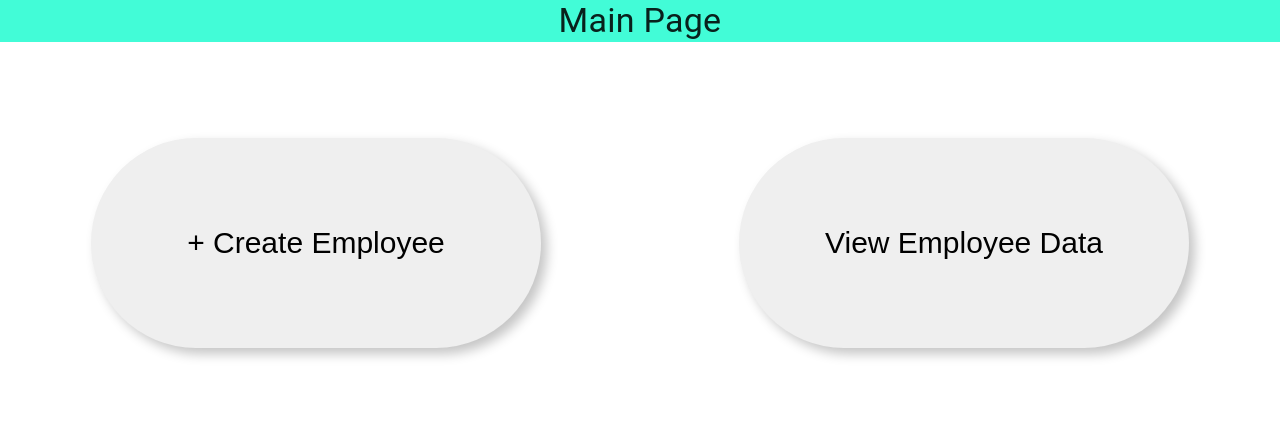
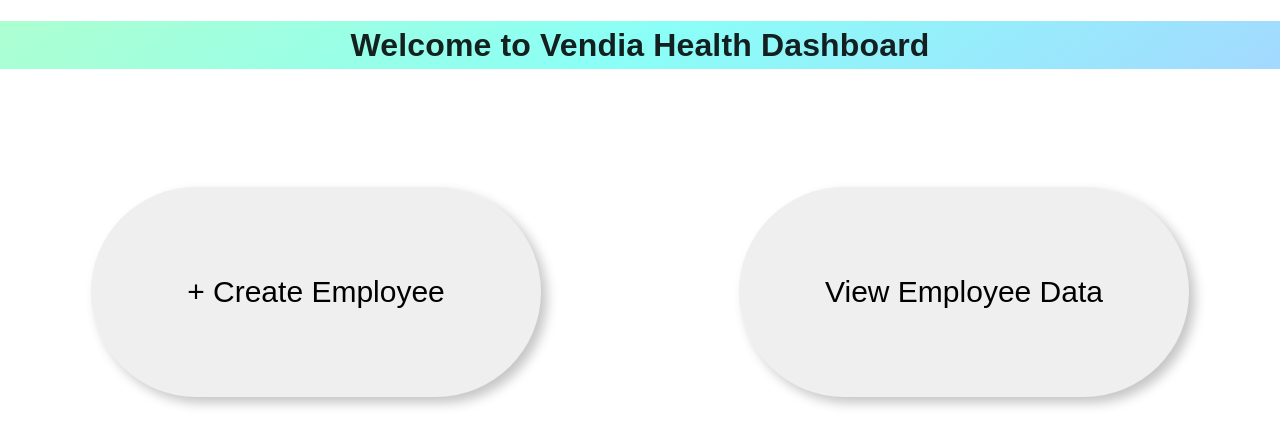
Before and after one commit to kfc0105/vendia-health-dashboard, a React (Create React App) app: page / in a window 1280 px wide. Shown: the top 446 px of the page. Built offline with nearby package versions, Linux system fonts and the light colour scheme.

Commit message:
Update TitleBarTop.js
Improved visuals.

```diff
--- a/src/LandingPage/TitleBarTop.js
+++ b/src/LandingPage/TitleBarTop.js
@@ -5,15 +5,16 @@
 function TitleBarTop() {
     return (
         <STYLE_1>
-            <Typography variant='h4'> Main Page </Typography>
+           <h1>Welcome to Vendia Health Dashboard</h1>
         </STYLE_1>
     );
 };
 
 const STYLE_1 = styled.div`
 
-    background-color: #42fcd7;
+    background-image: linear-gradient(144deg,#adffd0, #8afff7 50%,#a3d9ff);
     text-align: center;
+    font-family: 'Ubuntu', sans-serif;
 
 `
 
```
